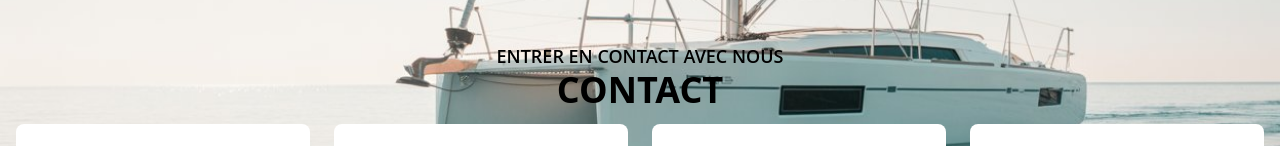
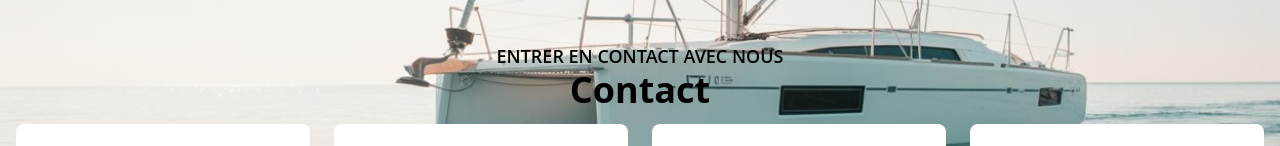
Before and after one commit to Yass8/DEVO23-G4-SAILINGLOC, a React (Vite) app in the folder front/: page /contact in a window 1280 px wide. Shown: the part 164-310 px from the top of the page. Built offline with nearby package versions, Linux system fonts and the light colour scheme; a web font is replaced by a local one.

Commit message:
feat: update header text in Contact section for consistency

```diff
--- a/front/src/Client/pages/Contact.jsx
+++ b/front/src/Client/pages/Contact.jsx
@@ -29,7 +29,7 @@ export default function Contact() {
       >
           {/* <div className="absolute inset-0 bg-black/50"></div> */}
           <h6 className="text-lg text-black font-semibold z-10">ENTRER EN CONTACT AVEC NOUS</h6>
-          <h1 className="text-4xl text-black font-bold z-10">CONTACT</h1>
+          <h1 className="text-4xl text-black font-bold z-10">Contact</h1>
       </section>
 
       {/* Contact Info */}
```
